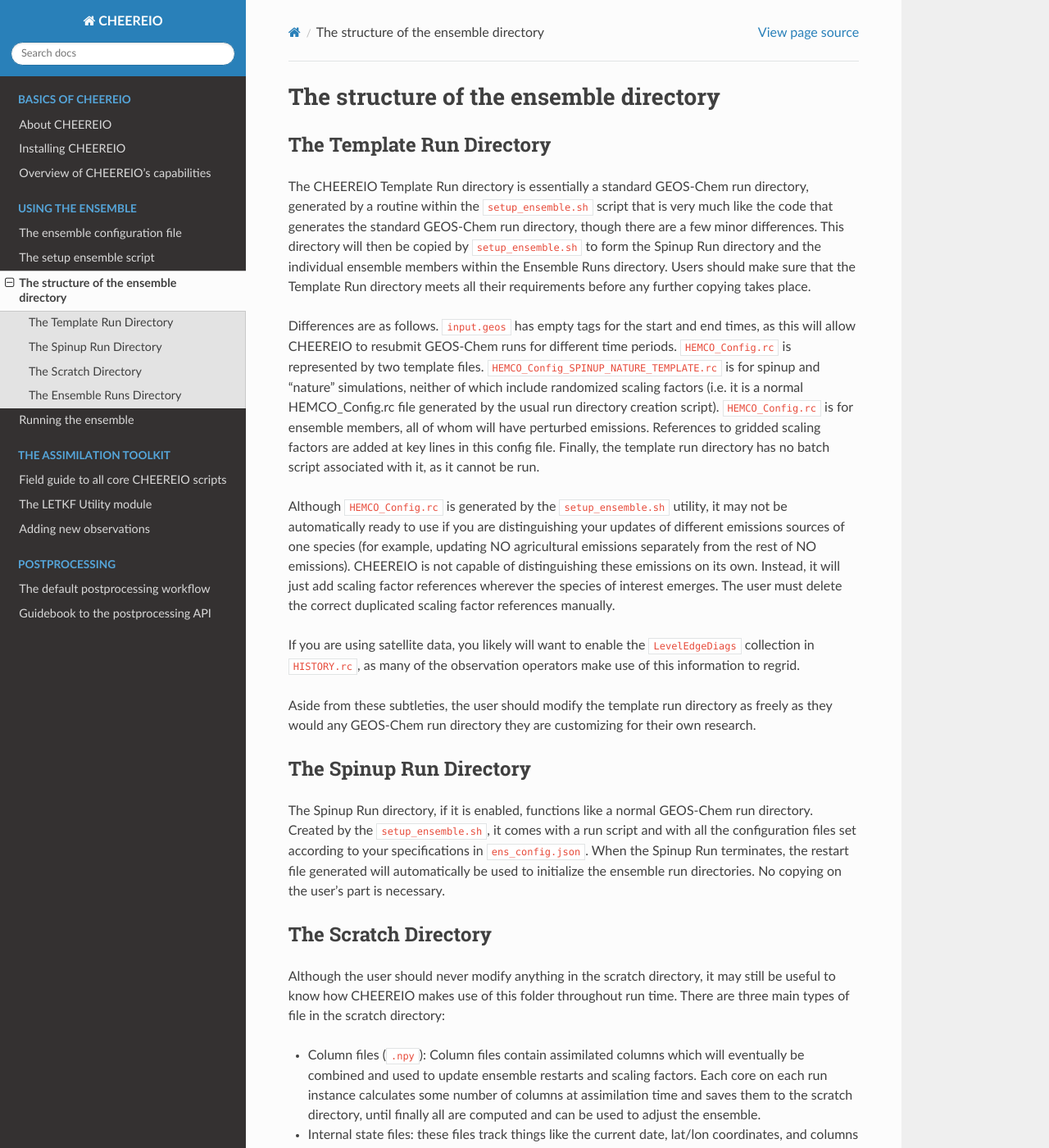
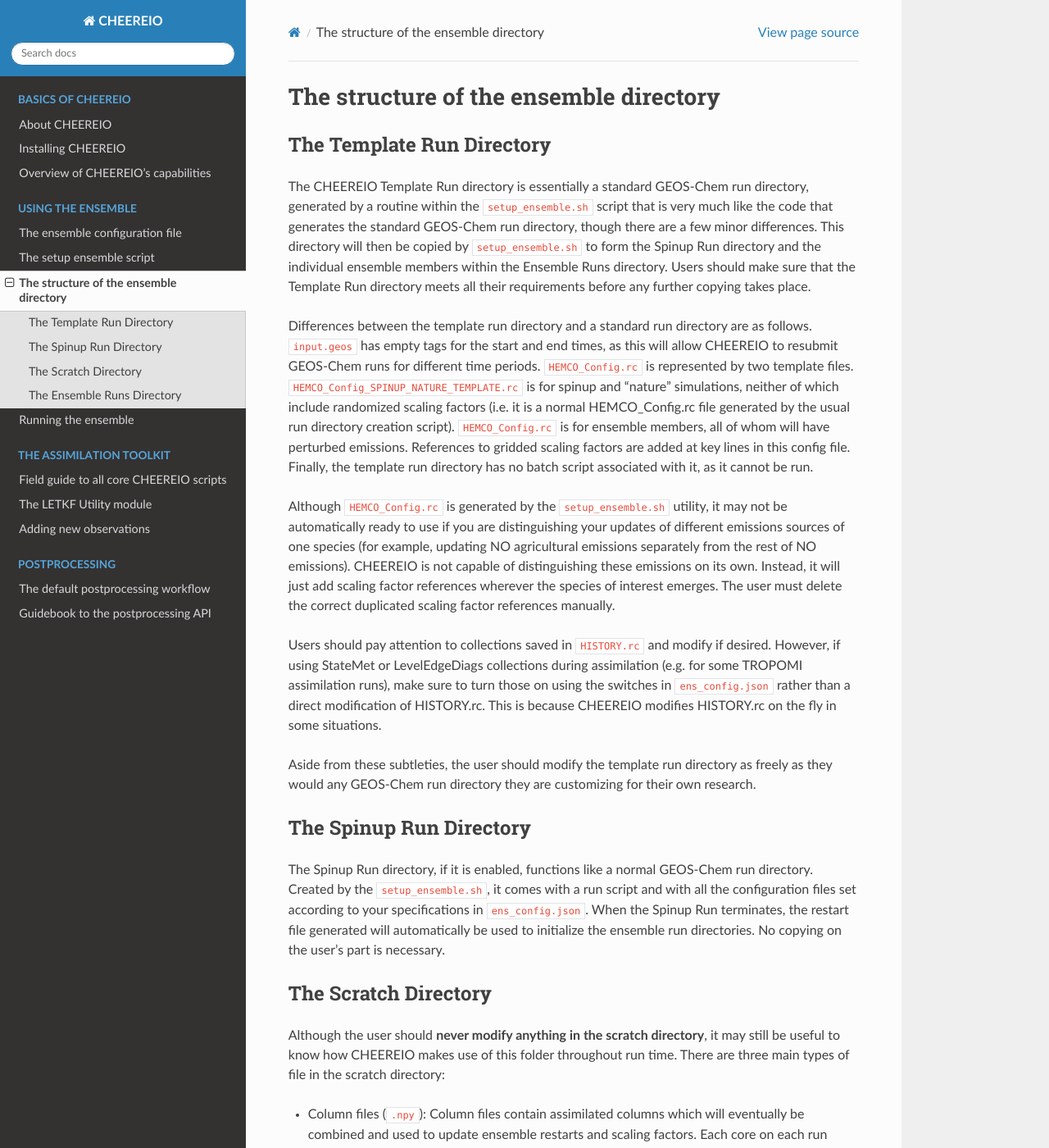
Before and after one commit to drewpendergrass/CHEEREIO, a Sphinx documentation site: the page built from docs/Guide-to-the-ensemble-directory.rst, in a window 1280 px wide and 1400 px high. Shown: the whole window at 82% size. Built offline with Sphinx 7.4.7 and the Read the Docs theme 2.0.0, drawn with Linux system fonts in a browser that asks for light colours; some of the changed text lies outside the part shown.

Commit message:
copy edits

```diff
--- a/docs/Guide-to-the-ensemble-directory.rst
+++ b/docs/Guide-to-the-ensemble-directory.rst
@@ -10,11 +10,11 @@
 
 The CHEEREIO Template Run directory is essentially a standard GEOS-Chem run directory, generated by a routine within the ``setup_ensemble.sh`` script that is very much like the code that generates the standard GEOS-Chem run directory, though there are a few minor differences. This directory will then be copied by  ``setup_ensemble.sh`` to form the Spinup Run directory and the individual ensemble members within the Ensemble Runs directory. Users should make sure that the Template Run directory meets all their requirements before any further copying takes place.
 
-Differences are as follows. ``input.geos`` has empty tags for the start and end times, as this will allow CHEEREIO to resubmit GEOS-Chem runs for different time periods. ``HEMCO_Config.rc`` is represented by two template files. ``HEMCO_Config_SPINUP_NATURE_TEMPLATE.rc`` is for spinup and "nature" simulations, neither of which include randomized scaling factors (i.e. it is a normal HEMCO_Config.rc file generated by the usual run directory creation script). ``HEMCO_Config.rc`` is for ensemble members, all of whom will have perturbed emissions. References to gridded scaling factors are added at key lines in this config file. Finally, the template run directory has no batch script associated with it, as it cannot be run.
+Differences between the template run directory and a standard run directory are as follows. ``input.geos`` has empty tags for the start and end times, as this will allow CHEEREIO to resubmit GEOS-Chem runs for different time periods. ``HEMCO_Config.rc`` is represented by two template files. ``HEMCO_Config_SPINUP_NATURE_TEMPLATE.rc`` is for spinup and "nature" simulations, neither of which include randomized scaling factors (i.e. it is a normal HEMCO_Config.rc file generated by the usual run directory creation script). ``HEMCO_Config.rc`` is for ensemble members, all of whom will have perturbed emissions. References to gridded scaling factors are added at key lines in this config file. Finally, the template run directory has no batch script associated with it, as it cannot be run.
 
 Although ``HEMCO_Config.rc`` is generated by the ``setup_ensemble.sh`` utility, it may not be automatically ready to use if you are distinguishing your updates of different emissions sources of one species (for example, updating NO agricultural emissions separately from the rest of NO emissions). CHEEREIO is not capable of distinguishing these emissions on its own. Instead, it will just add scaling factor references wherever the species of interest emerges. The user must delete the correct duplicated scaling factor references manually.
 
-If you are using satellite data, you likely will want to enable the ``LevelEdgeDiags`` collection in ``HISTORY.rc``, as many of the observation operators make use of this information to regrid.
+Users should pay attention to collections saved in ``HISTORY.rc`` and modify if desired. However, if using StateMet or LevelEdgeDiags collections during assimilation (e.g. for some TROPOMI assimilation runs), make sure to turn those on using the switches in ``ens_config.json`` rather than a direct modification of HISTORY.rc. This is because CHEEREIO modifies HISTORY.rc on the fly in some situations.
 
 Aside from these subtleties, the user should modify the template run directory as freely as they would any GEOS-Chem run directory they are customizing for their own research.
 
@@ -27,9 +27,9 @@
 The Scratch Directory
 -------------
 
-Although the user should never modify anything in the scratch directory, it may still be useful to know how CHEEREIO makes use of this folder throughout run time. There are three main types of file in the scratch directory:
+Although the user should **never modify anything in the scratch directory**, it may still be useful to know how CHEEREIO makes use of this folder throughout run time. There are three main types of file in the scratch directory:
 
-* Column files (``.npy``): Column files contain assimilated columns which will eventually be combined and used to update ensemble restarts and scaling factors. Each core on each run instance calculates some number of columns at assimilation time and saves them to the scratch directory, until finally all are computed and can be used to adjust the ensemble.
+* Column files (``.npy``): Column files contain assimilated columns which will eventually be combined and used to update ensemble restarts and scaling factors. Each core on each run instance calculates some number of columns at assimilation time and saves them to the scratch directory in a relevant subfolder, until finally all are computed and can be used to adjust the ensemble.
 * Internal state files: these files track things like the current date, lat/lon coordinates, and columns assigned to each core in the ensemble parallelization routine.
 * Flag files: these files are used to couple the many jobs that are running simultaneously during a CHEEREIO assimilation routine. They track ensemble members as they finish GEOS-Chem, as columns are being saved, and as assimilation and clean up processes complete. If an ensemble member fails, it can generate a kill file that terminates the entire ensemble, saving computational resources.
 
```
Also changed, not shown: other parts of docs/Guide-to-the-ensemble-directory.rst (+3 -3 lines).
